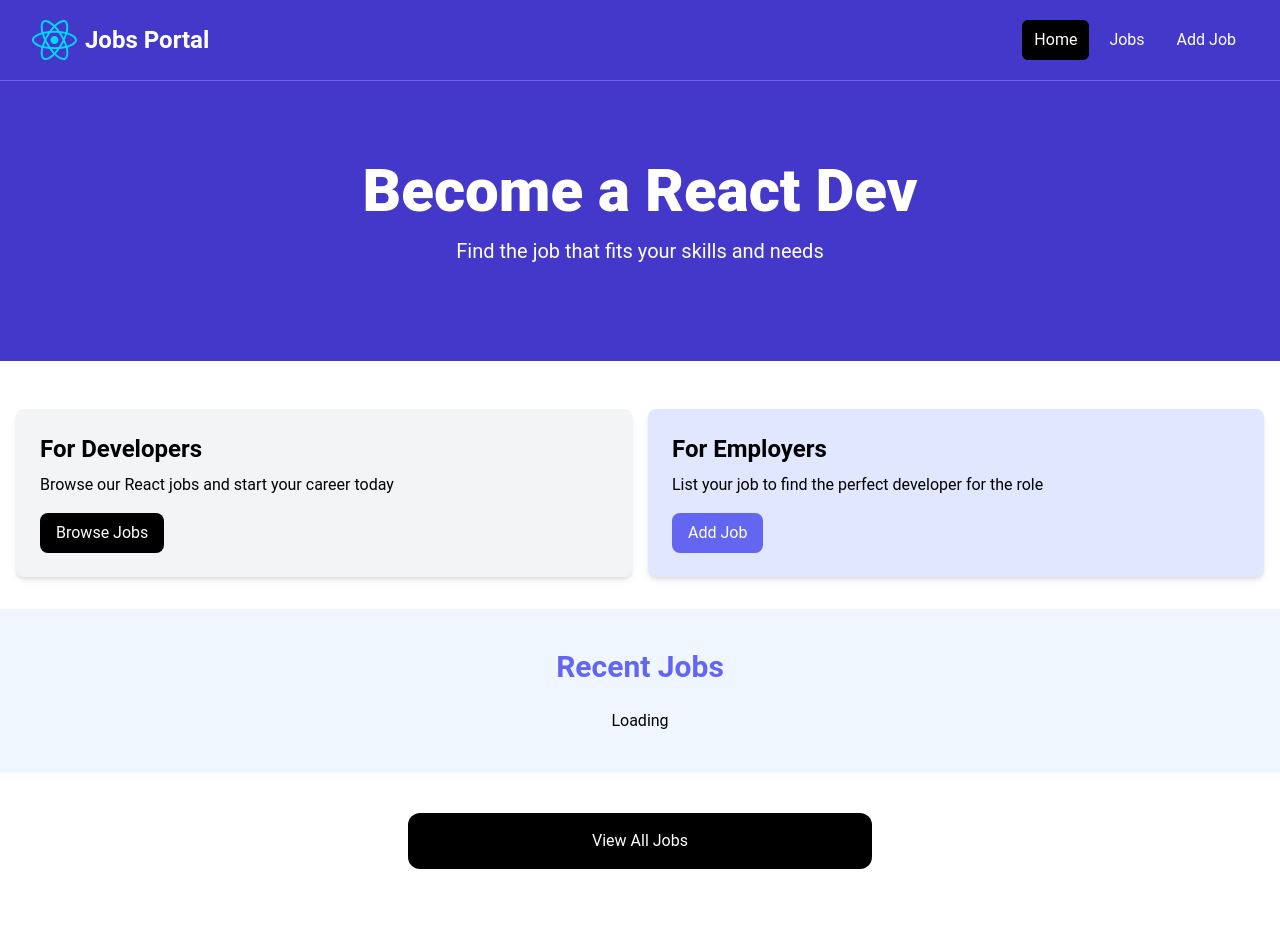
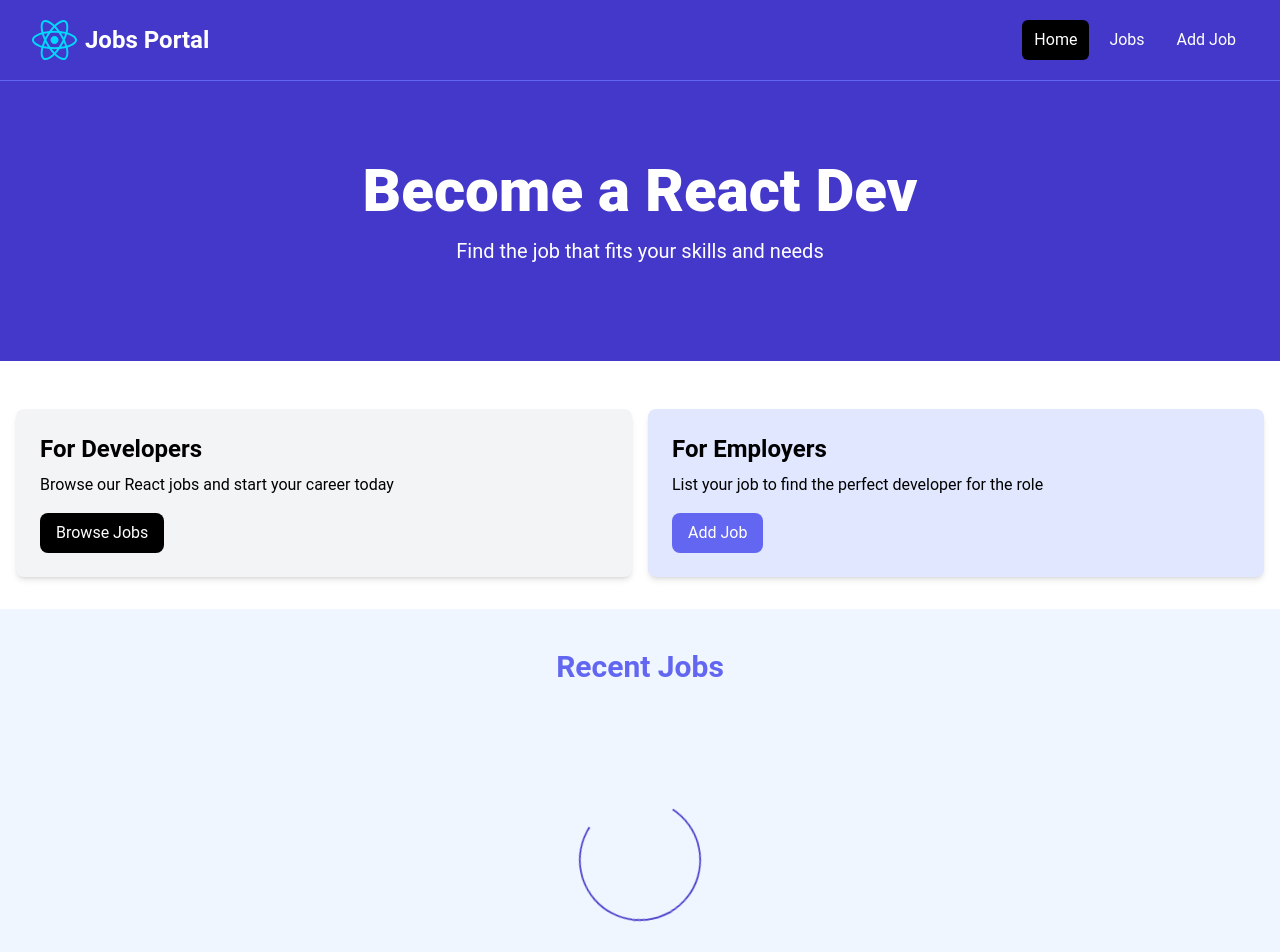
Before and after one commit to ankushgoel/Job-Portal-in-react, a React (Vite) app: page / in a window 1280 px wide. Shown: the top 952 px of the page. Before the commit the page ends 909 px from the top, so only its background shows below. Built offline with nearby package versions, Linux system fonts and the light colour scheme; data requests are answered from the project's data file.

Commit message:
Added spinning loader

```diff
--- a/package.json
+++ b/package.json
@@ -14,7 +14,8 @@
     "react": "^18.2.0",
     "react-dom": "^18.2.0",
     "react-icons": "^5.2.1",
-    "react-router-dom": "^6.23.1"
+    "react-router-dom": "^6.23.1",
+    "react-spinners": "^0.13.8"
   },
   "devDependencies": {
     "@types/react": "^18.2.66",
--- a/src/components/JobListings.jsx
+++ b/src/components/JobListings.jsx
@@ -1,6 +1,7 @@
-import React, { useEffect, useState } from 'react'
+import { useEffect, useState } from 'react'
 // import { jobs } from '../jobs.json'
 import JobListing from './JobListing';
+import Spinner from './Spinner';
 
 const JobListings = ({ isHome = false }) => {
     const [jobs, setJobs] = useState([]);
@@ -9,7 +10,7 @@ const JobListings = ({ isHome = false }) => {
     useEffect(() => {
         const fetchJobs = async () => {
             try {
-                const res = await fetch('http://localhost:8000/jobs');
+                const res = await fetch('http://localhost:8000/jobs'); // ?_limit=3
                 const data = await res.json();
                 // console.log(data);
                 if (data.length)
@@ -31,7 +32,11 @@ const JobListings = ({ isHome = false }) => {
                 <h2 className="text-3xl font-bold text-indigo-500 mb-6 text-center">
                     {isHome ? 'Recent Jobs' : 'Browse Jobs'}
                 </h2>
-                {loading ? <div className='text-center'>Loading</div> :
+                {loading ?
+                    <div>
+                        <Spinner loading={loading} />
+                        <div className='text-3xl text-center'>Loading...</div>
+                    </div> :
                     <div className="grid grid-cols-1 md:grid-cols-3 gap-6">
                         {listings.map((job) => (
                             <JobListing key={job.id} job={job} />
--- /dev/null
+++ b/src/components/Spinner.jsx
@@ -0,0 +1,23 @@
+// import { useState, CSSProperties } from "react";
+import ClipLoader from "react-spinners/ClipLoader";
+
+const override = {
+    display: "block",
+    margin: "100px auto 20px",
+    // borderColor: "red",
+};
+
+const Spinner = ({ loading }) => {
+    return (
+        <ClipLoader
+            color='#4338ca'
+            loading={loading}
+            cssOverride={override}
+            size={150}
+            aria-label="Loading Spinner"
+            data-testid="loader"
+        />
+    )
+}
+
+export default Spinner
```
Also changed, not shown: 1 other file (tests, documents, lock files or other folders).
